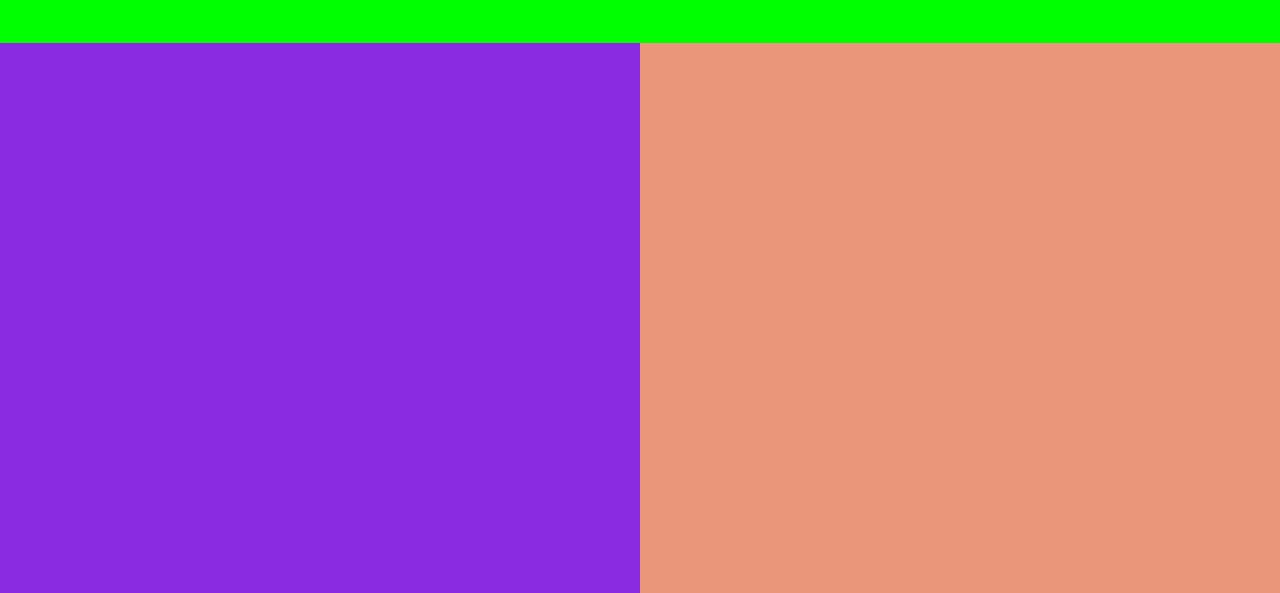
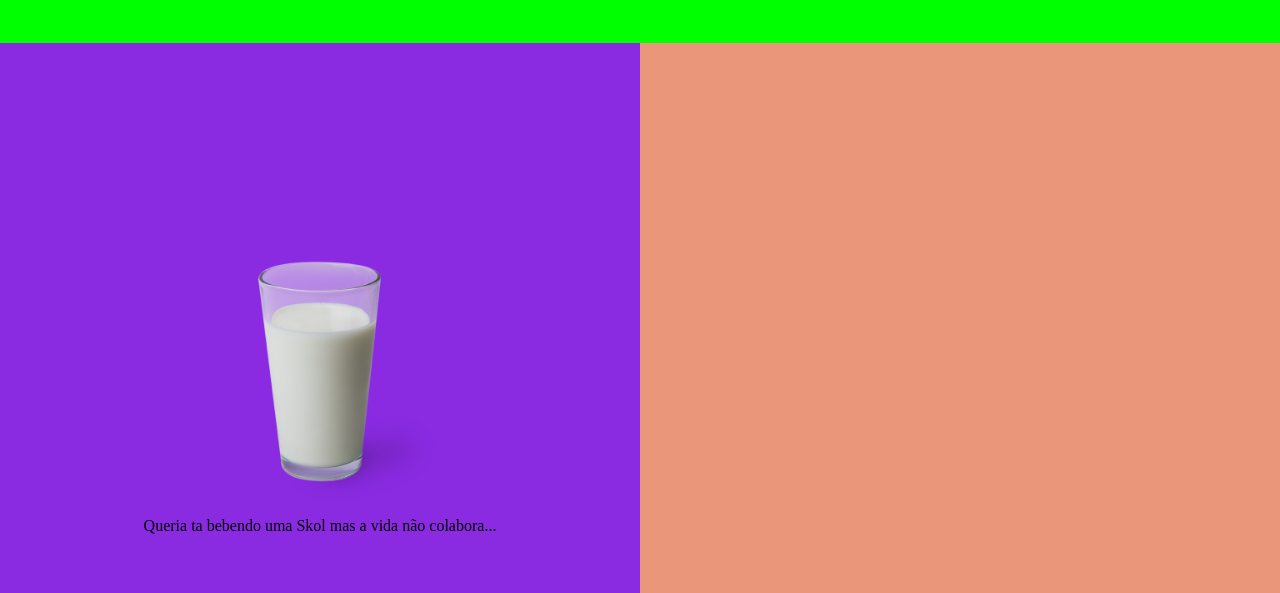
Before and after one commit to portoMichelle/N105-revisao, a plain HTML site: page index.html in a window 1280 px wide. Shown: the part 207-800 px from the top of the page. Drawn offline with Linux system fonts and the light colour scheme.

Commit message:
adicionar conteudo a section

```diff
--- a/index.html
+++ b/index.html
@@ -14,7 +14,10 @@
            <h1>Hoje é dia da Maldade!</h1>
        </header>
        <nav></nav>
-       <section></section>
+       <section>
+           <img src="imagens/Leite.png" alt="leitinho">
+           <p> Queria ta bebendo uma Skol mas a vida não colabora...</p>
+       </section>
        <aside></aside>
        <footer></footer>
     </div>
--- a/style.css
+++ b/style.css
@@ -8,7 +8,8 @@ body{
                         'nav nav nav nav'
                         'section section aside aside'
                         'footer footer footer footer';
-grid-auto-rows: 200px 50px 700px 100px;
+grid-template-rows: 200px 50px 700px 100px;
+grid-template-columns: 25vw 25vw 25vw 25vw;
 }
 header{
     grid-area: header;
@@ -29,6 +30,15 @@ nav{
 section{
     grid-area: section;
     background-color: blueviolet;
+    display: flex;
+    flex-direction: column;
+    align-items: center;
+    justify-content: center;
+    text-align: center;
+}
+section img{
+    width: 400px;
+    height: auto;
 }
 aside{
     grid-area: aside;
```
Also changed, not shown: imagens/Leite.png (added), imagens/leitin.jpg (added), imagens/uhuuuu.png (added).
